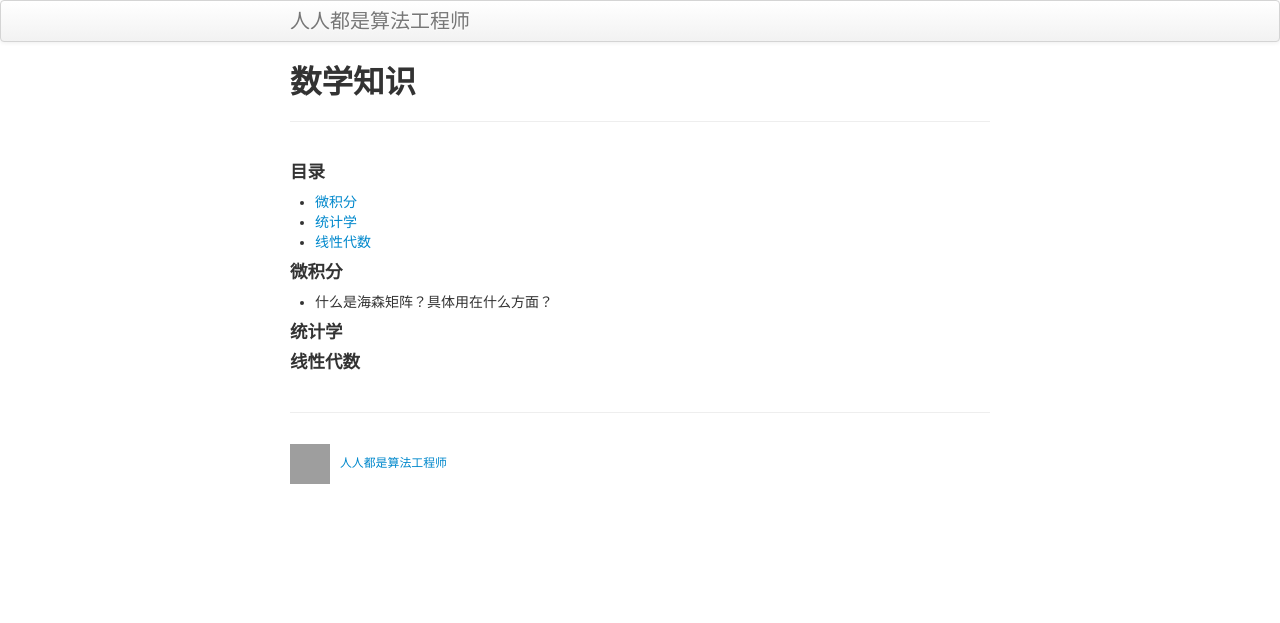
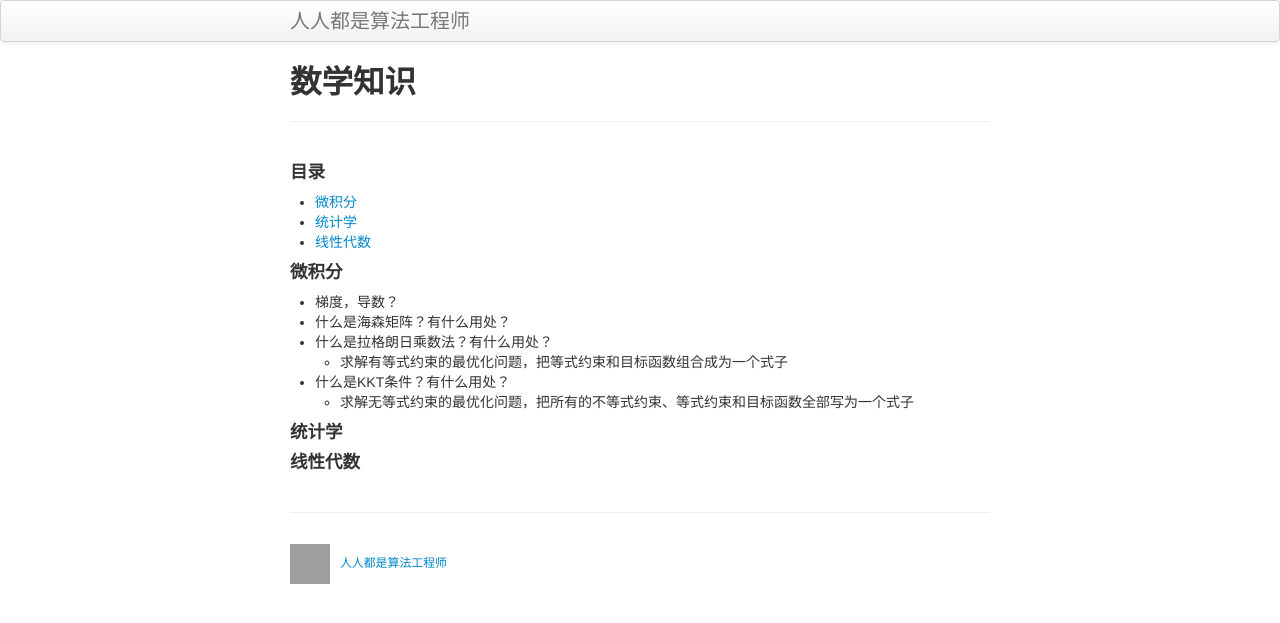
Before and after one commit to sfgcs/sfgcs.github.io, a Jekyll site: the page built from pages/math.md, in a window 1280 px wide. Shown: the top 623 px of the page. Built offline with Jekyll 4.4.1, drawn with Linux system fonts in a browser that asks for light colours; grey boxes are pictures that could not be loaded.

Commit message:
Update math.md

```diff
--- a/pages/math.md
+++ b/pages/math.md
@@ -11,7 +11,12 @@ description:
 
 #### 微积分
 
-- 什么是海森矩阵？具体用在什么方面？
+- 梯度，导数？
+- 什么是海森矩阵？有什么用处？
+- 什么是拉格朗日乘数法？有什么用处？
+  - 求解有等式约束的最优化问题，把等式约束和目标函数组合成为一个式子
+- 什么是KKT条件？有什么用处？
+  - 求解无等式约束的最优化问题，把所有的不等式约束、等式约束和目标函数全部写为一个式子
 
 #### 统计学
 
```
